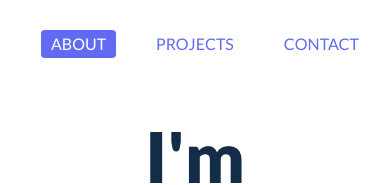
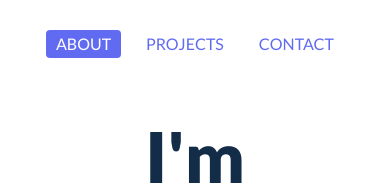
Before and after one commit to dhavalshah05/portfolio, a website: page index.html in a window 390 px wide. Shown: the top 185 px of the page. Drawn offline with nearby package versions, Linux system fonts and the light colour scheme; files that its build step writes are made by us from their sources.

Commit message:
Update header to be responsive

```diff
--- a/index.html
+++ b/index.html
@@ -13,8 +13,8 @@
 <body>
 
 <!--region navigation-->
-<section class="section-container !py-[30px] !pr-[10px]">
-    <ul class="flex flex-row justify-center md:justify-end gap-[30px]">
+<section class="section-container !py-[30px] md:!pr-[10px]">
+    <ul class="flex flex-row justify-center md:justify-end gap-[15px] md:gap-[30px]">
         <li class="text-white uppercase cursor-pointer font-lato text-[16px] bg-[#606BF1] px-[10px] py-[2px] rounded-[4px]">
             About
         </li>
```
